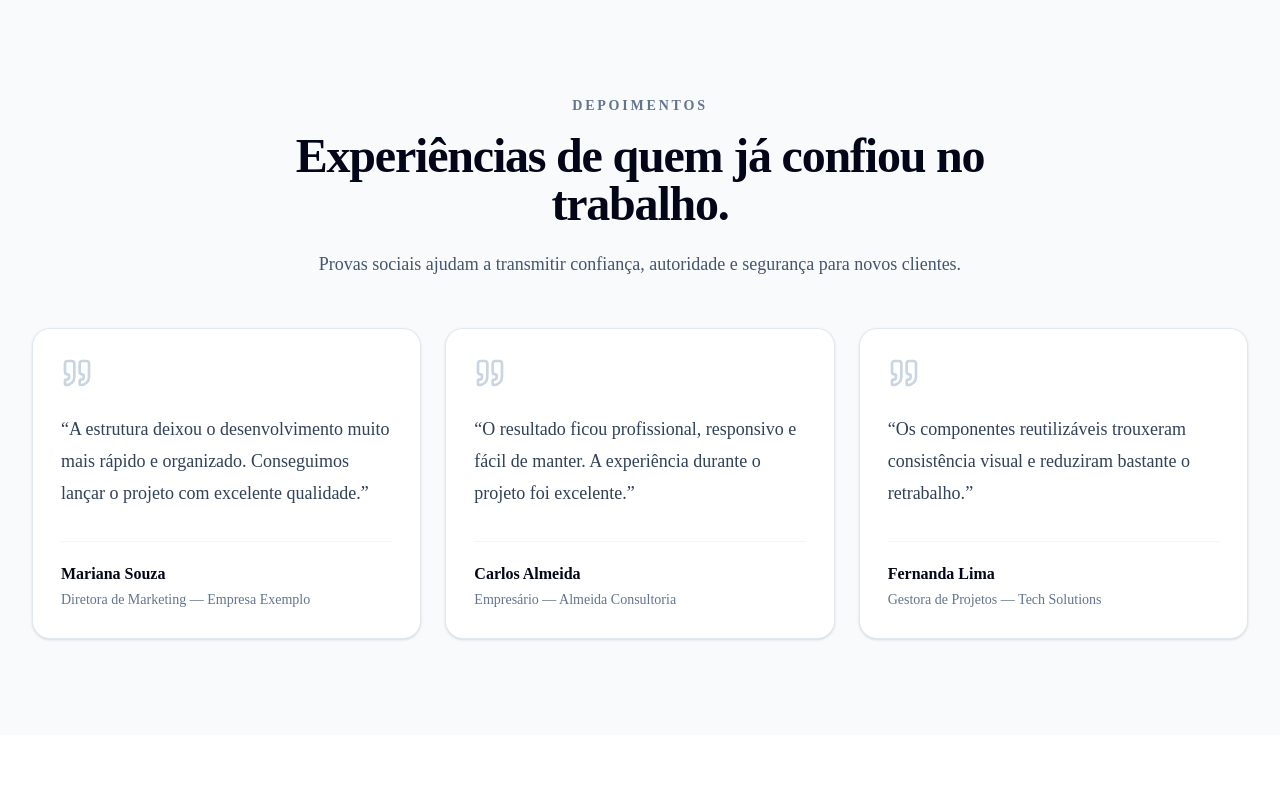
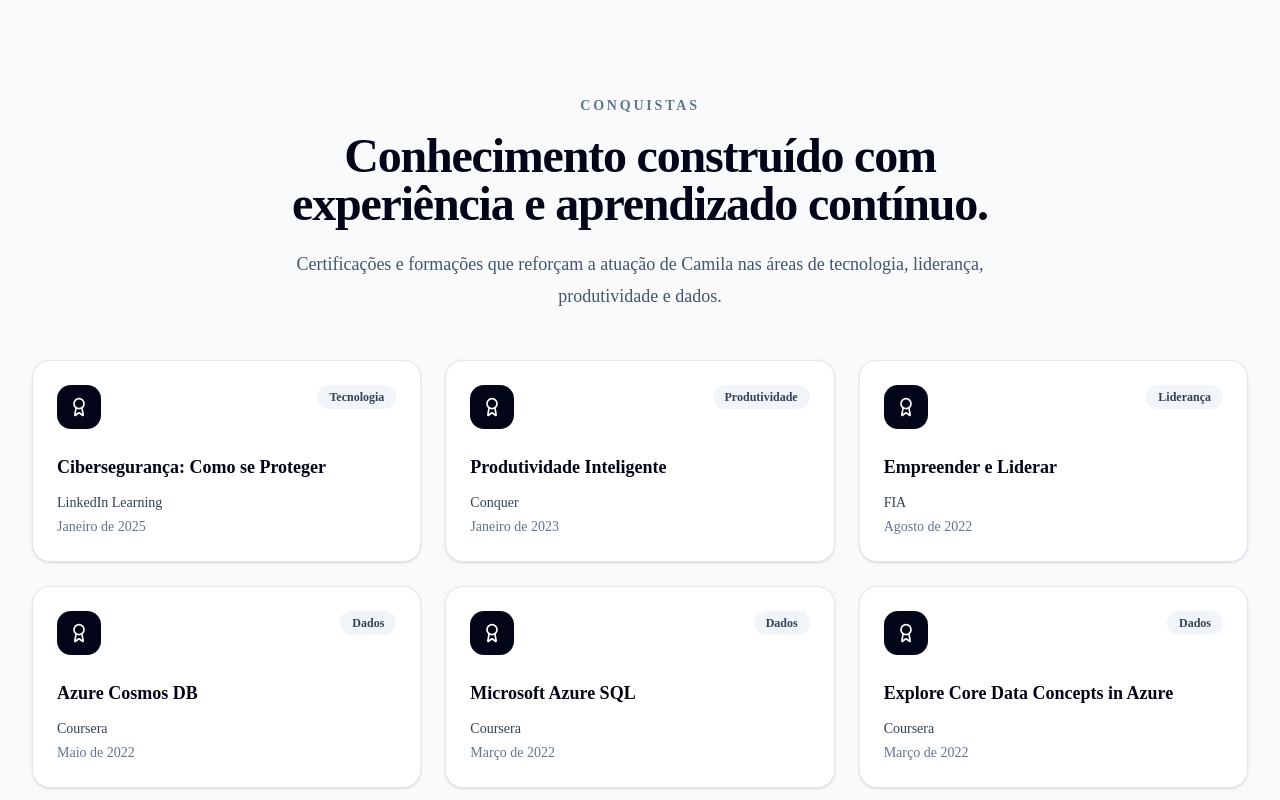
Before and after one commit to RodneiTimoteo/site-camila, a Next.js app: page / in a window 1280 px wide. Shown: the part 2320-3120 px from the top of the page. Built offline with nearby package versions, Linux system fonts and the light colour scheme.

Commit message:
Cria seção de conquistas e certificações

```diff
--- a/src/app/page.tsx
+++ b/src/app/page.tsx
@@ -10,6 +10,7 @@ import FAQ from "@/components/sections/FAQ";
 import Contact from "@/components/sections/Contact";
 import About from "@/components/sections/About";
 import Experience from "@/components/sections/Experience";
+import Achievements from "@/components/sections/Achievements";
 
 export default function Home() {
   return (
@@ -35,6 +36,8 @@ export default function Home() {
 
         <Experience />
 
+        <Achievements />
+
         <Testimonials />
 
         <FAQ />
--- /dev/null
+++ b/src/components/cards/AchievementCard.tsx
@@ -0,0 +1,41 @@
+import { Award } from "lucide-react";
+
+interface AchievementCardProps {
+  title: string;
+  institution: string;
+  date: string;
+  category: string;
+}
+
+export default function AchievementCard({
+  title,
+  institution,
+  date,
+  category,
+}: AchievementCardProps) {
+  return (
+    <article className="rounded-2xl border border-slate-200 bg-white p-6 shadow-sm transition hover:-translate-y-1 hover:shadow-md">
+      <div className="flex items-start justify-between gap-4">
+        <span className="flex h-11 w-11 shrink-0 items-center justify-center rounded-xl bg-slate-950 text-white">
+          <Award className="h-5 w-5" aria-hidden="true" />
+        </span>
+
+        <span className="rounded-full bg-slate-100 px-3 py-1 text-xs font-semibold text-slate-700">
+          {category}
+        </span>
+      </div>
+
+      <h3 className="mt-6 text-lg font-bold leading-7 text-slate-950">
+        {title}
+      </h3>
+
+      <p className="mt-3 text-sm font-medium text-slate-700">
+        {institution}
+      </p>
+
+      <p className="mt-1 text-sm text-slate-500">
+        {date}
+      </p>
+    </article>
+  );
+}
--- /dev/null
+++ b/src/components/sections/Achievements.tsx
@@ -0,0 +1,29 @@
+import AchievementCard from "@/components/cards/AchievementCard";
+import SectionTitle from "@/components/common/SectionTitle";
+import Section from "@/components/layout/Section";
+import { achievementsData } from "@/data/achievements";
+
+export default function Achievements() {
+  return (
+    <Section id="conquistas" className="bg-slate-50">
+      <SectionTitle
+        eyebrow={achievementsData.eyebrow}
+        title={achievementsData.title}
+        description={achievementsData.description}
+        align="center"
+      />
+
+      <div className="mt-12 grid gap-6 sm:grid-cols-2 lg:grid-cols-3">
+        {achievementsData.items.map((item) => (
+          <AchievementCard
+            key={item.title}
+            title={item.title}
+            institution={item.institution}
+            date={item.date}
+            category={item.category}
+          />
+        ))}
+      </div>
+    </Section>
+  );
+}
--- /dev/null
+++ b/src/data/achievements.ts
@@ -0,0 +1,44 @@
+export const achievementsData = {
+  eyebrow: "Conquistas",
+  title: "Conhecimento construído com experiência e aprendizado contínuo.",
+  description:
+    "Certificações e formações que reforçam a atuação de Camila nas áreas de tecnologia, liderança, produtividade e dados.",
+  items: [
+    {
+      title: "Cibersegurança: Como se Proteger",
+      institution: "LinkedIn Learning",
+      date: "Janeiro de 2025",
+      category: "Tecnologia",
+    },
+    {
+      title: "Produtividade Inteligente",
+      institution: "Conquer",
+      date: "Janeiro de 2023",
+      category: "Produtividade",
+    },
+    {
+      title: "Empreender e Liderar",
+      institution: "FIA",
+      date: "Agosto de 2022",
+      category: "Liderança",
+    },
+    {
+      title: "Azure Cosmos DB",
+      institution: "Coursera",
+      date: "Maio de 2022",
+      category: "Dados",
+    },
+    {
+      title: "Microsoft Azure SQL",
+      institution: "Coursera",
+      date: "Março de 2022",
+      category: "Dados",
+    },
+    {
+      title: "Explore Core Data Concepts in Azure",
+      institution: "Coursera",
+      date: "Março de 2022",
+      category: "Dados",
+    },
+  ],
+} as const;
```
